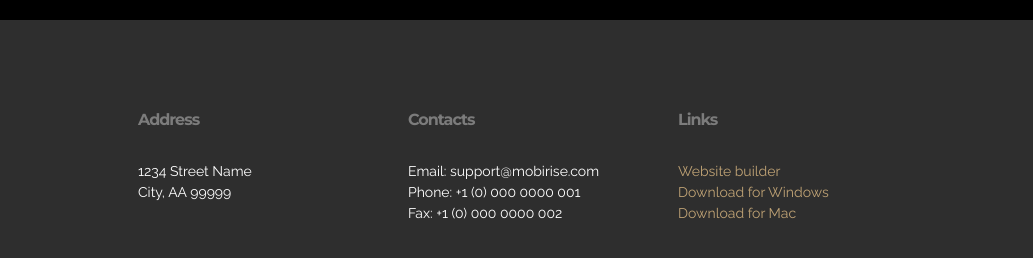
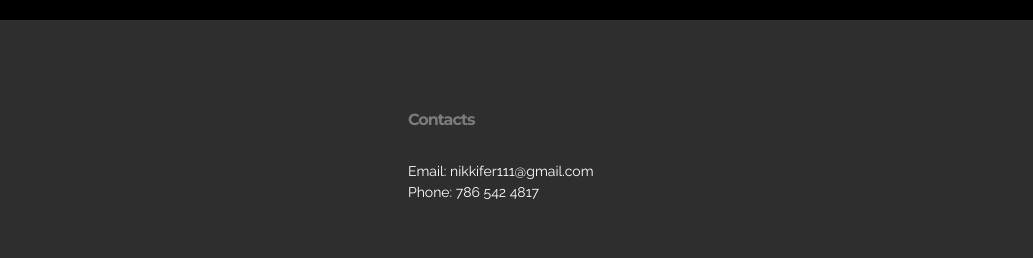
Before and after one commit to nicolefernandezmas/nicolefernandezmas.github.io, a plain HTML site: page index.html in a window 1280 px wide. Shown: the part 1858-2116 px from the top of the page, 247-1280 px from the left. Drawn offline with Linux system fonts and the light colour scheme.

Commit message:
create github pages

```diff
--- a/index.html
+++ b/index.html
@@ -59,7 +59,7 @@
 
 </section>
 
-<section class="engine"><a rel="external" href="https://mobirise.com">simple mobile website generator software download</a></section><section class="mbr-section mbr-section-hero mbr-section-full mbr-parallax-background mbr-section-with-arrow mbr-after-navbar" id="header1-1p" style="background-image: url(assets/images/img-2000x1500.jpg);">
+<section class="engine"><a rel="external" href="https://mobirise.com">wysiwyg web maker software</a></section><section class="mbr-section mbr-section-hero mbr-section-full mbr-parallax-background mbr-section-with-arrow mbr-after-navbar" id="header1-1p" style="background-image: url(assets/images/img-2000x1500.jpg);">
 
     <div class="mbr-overlay" style="opacity: 0.6; background-color: rgb(126, 155, 159);"></div>
 
@@ -338,21 +338,15 @@
                 <div><img src="assets/images/unicorn-logo-128x42.png"></div>
             </div>
             <div class="mbr-footer-content col-xs-12 col-md-3">
-                <p><strong>Address</strong><br>
-1234 Street Name<br>
-City, AA 99999</p>
+                <p></p>
             </div>
             <div class="mbr-footer-content col-xs-12 col-md-3">
                 <p><strong>Contacts</strong><br>
-Email: support@mobirise.com<br>
-Phone: +1 (0) 000 0000 001<br>
-Fax: +1 (0) 000 0000 002</p>
+Email: nikkifer111@gmail.com<br>
+Phone: 786 542 4817<br><br></p>
             </div>
             <div class="mbr-footer-content col-xs-12 col-md-3">
-                <p><strong>Links</strong><br>
-<a class="text-primary" href="https://mobirise.com/">Website builder</a><br>
-<a class="text-primary" href="https://mobirise.com/mobirise-free-win.zip">Download for Windows</a><br>
-<a class="text-primary" href="https://mobirise.com/mobirise-free-mac.zip">Download for Mac</a></p>
+                <p></p>
             </div>
 
         </div>
```
Also changed, not shown: 123d.html (+5 -11 lines), applications.html (+5 -11 lines), contact us.html (+6 -12 lines), illustrator.html (+5 -11 lines), intorduction.html (+5 -11 lines), microsoft.html (+5 -11 lines), photoshop.html (+5 -11 lines), 1 other file.
